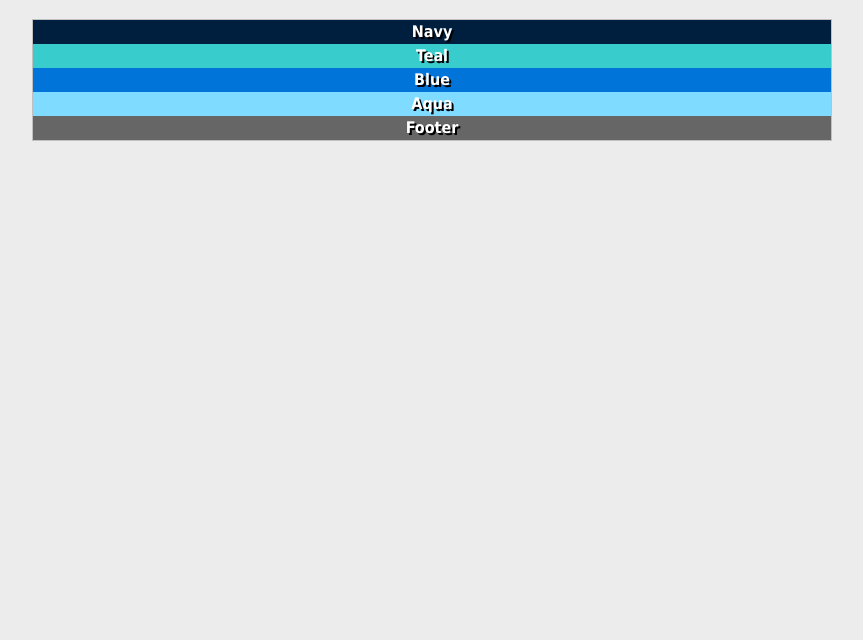
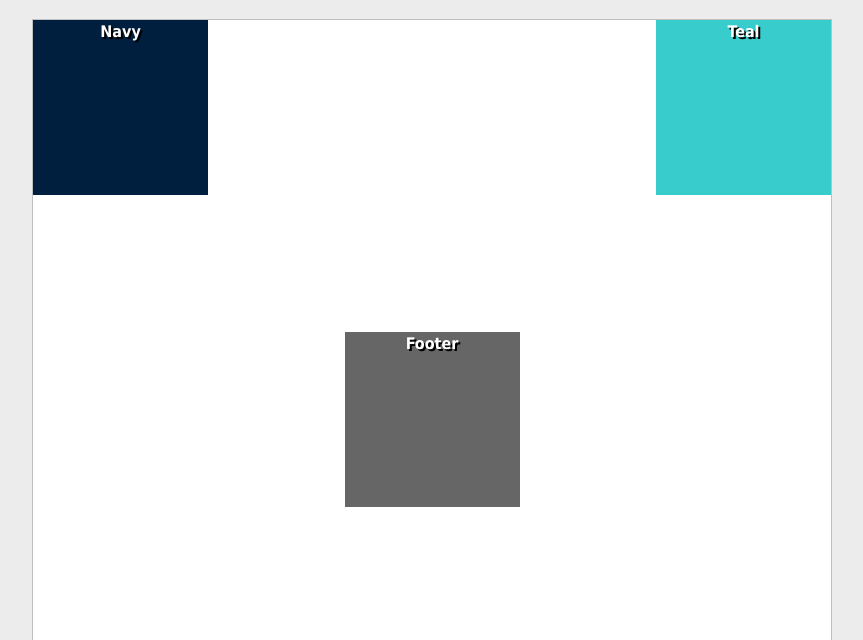
Before and after one commit to jdwhite6-hash/ifsc-11003, a plain HTML site: page positioning-lab/absolute-1.html in a window 1280 px wide. Shown: the part 148-788 px from the top of the page, without its empty margins (208-1071 px from the left). Drawn offline with Linux system fonts and the light colour scheme.

Commit message:
did first 3

```diff
--- a/assets/css/style.css
+++ b/assets/css/style.css
@@ -1,8 +1,8 @@
 body{
     background-color: black;
-    background-image: url(../img/background.png);
+    background-image: url(../img/backdrop.png);
     background-repeat: no-repeat;
-    background-size: cover;
+    background-size: 100%;
 }
 *{
     color: white;
--- /dev/null
+++ b/flexbox-froggy/assets/css/style.css
@@ -0,0 +1,3 @@
+body {
+  background-image: url('../img/image.png');
+}
--- a/positioning-lab/absolute-1.html
+++ b/positioning-lab/absolute-1.html
@@ -28,24 +28,50 @@
       background-color: #FFF;
       border: 1px solid #c0c0c0;
       width: 800px;
+      height: 800px;
       margin-right: auto;
       margin-left: auto;
       text-shadow: 2px 2px #000;
+      position:relative;
     }
     #navy {
       background-color: #001f3f;
+      position:absolute;
+      width:175px;
+      height: 175px;
+      top:0;
+      left:0;
     }
     #teal {
       background-color: #39CCCC;
+      position:absolute;
+      width:175px;
+      height: 175px;
+      top:0;
+      right:0;
     }
     #blue {
       background-color: #0074D9;
+      position:absolute;
+      width:175px;
+      height: 175px;
+      bottom:0;
+      left:0;
     }
     #aqua {
       background-color: #7FDBFF;
+      position:absolute;
+      width:175px;
+      height: 175px;
+      bottom:0;
+      right:0;
     }
     #footer {
       background-color: #666;
+
+      width:175px;
+      height: 175px;
+      margin: 312.5px auto;
     }
     h1 {
       color: #000;
```
Also changed, not shown: flexbox-froggy/index.html (added, +9 -0 lines), index.html (+3 -2 lines), positioning-lab/float-1.html (+31 -2 lines), positioning-lab/float-2.html (+24 -0 lines), assets/img/backdrop.png (added), assets/img/background.png (deleted), flexbox-froggy/assets/img/image.png (added).
